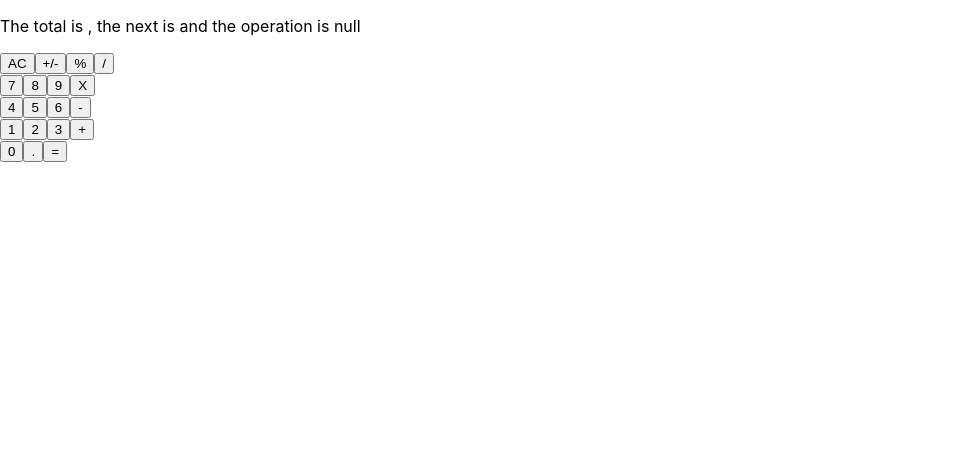
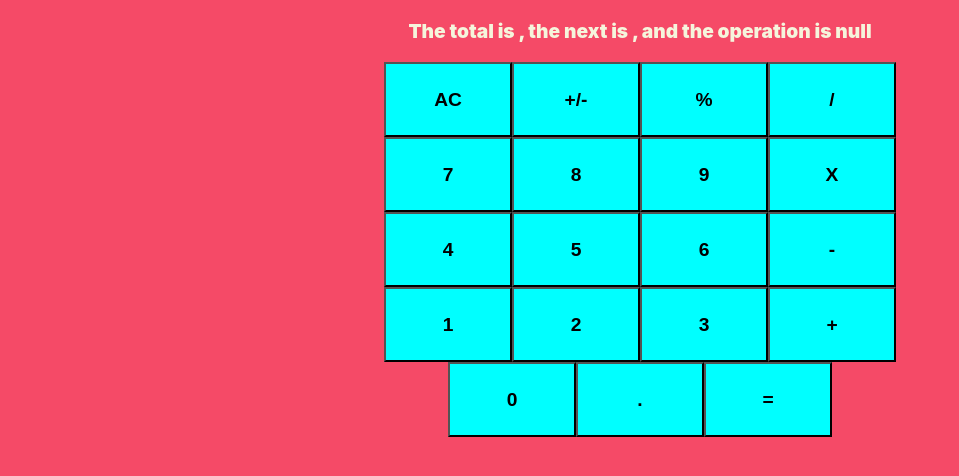
Before and after one commit to eypsrcnuygr/my-calculator, a React (Create React App) app: page / in a window 1280 px wide. Shown: the top 476 px of the page, without its empty margins (0-959 px from the left). Built offline with nearby package versions, Linux system fonts and the light colour scheme.

Commit message:
Add style

```diff
--- /dev/null
+++ b/src/Calculator.css
@@ -0,0 +1,26 @@
+body {
+  background-color: rgb(245, 74, 103);
+
+}
+
+button {
+  background-color: aqua;
+  font-weight: 800;
+  font-size: 1.2rem;
+  width: 10%;
+  height: 75px;
+}
+
+button:hover {
+  background-color: burlywood;
+}
+
+#root :first-child {
+text-align: center;
+}
+
+p {
+  color: beige;
+  font-weight: 900;
+  font-size: 1.2rem;
+}
--- a/src/Components/App.js
+++ b/src/Components/App.js
@@ -1,10 +1,9 @@
-/* eslint-disable react/no-unused-state */
-/* eslint-disable react/destructuring-assignment */
 import React from 'react';
 import '../App.css';
 import Display from './Display';
 import ButtonPanel from './ButtonPanel';
 import Calculate from '../Logic/Calculate';
+import '../Calculator.css';
 
 class App extends React.Component {
   constructor(props) {
@@ -18,19 +17,6 @@ class App extends React.Component {
     this.handleChange = this.handleChange.bind(this);
   }
 
-  // getSnapshotBeforeUpdate(prevState) {
-  //   if (this.state.operation !== prevState.operation && this.state.total && this.state.next) {
-  //     return this.state;
-  //   }
-  //   return null;
-  // }
-
-  // componentDidUpdate(prevState) {
-  //   if (prevState.operation === '=') {
-  //     this.handleClick();
-  //   }
-  // }
-
   handleChange(e) {
     const {
       total, next, operation,
@@ -40,13 +26,13 @@ class App extends React.Component {
     if (operations.includes(e.target.value)) {
       this.setState(() => ({ operation: e.target.value }));
     } else if (numbers.includes(e.target.value)
-    && !this.state.next
-    && !this.state.operation) {
+    && !next
+    && !operation) {
       const variable = [];
       variable.push(e.target.value);
       this.setState(() => ({ total: total + variable.toString() }));
     } else if (numbers.includes(e.target.value)
-    && this.state.total
+    && total
     && operation !== '.') {
       const variable = [];
       variable.push(e.target.value);
@@ -92,7 +78,7 @@ class App extends React.Component {
 
     return (
       <div>
-        <Display result={`The total is ${total}, the next is ${next} and the operation is ${operation}`} />
+        <Display result={`The total is ${total},   the next is ${next},   and the operation is ${operation}`} />
         <ButtonPanel ClickHandler={this.handleChange} />
       </div>
     );
```
Also changed, not shown: 1 other file (tests, documents, lock files or other folders).
